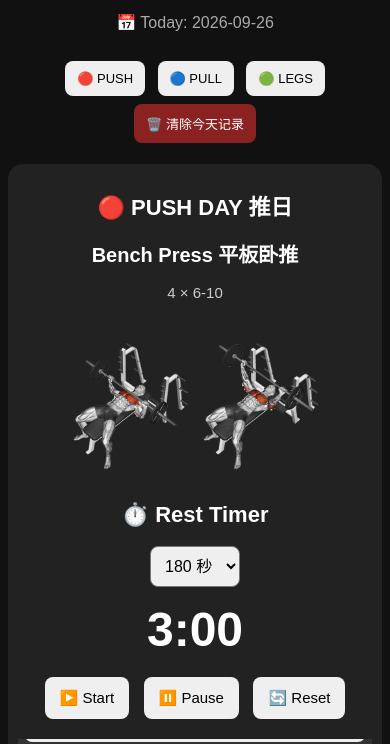
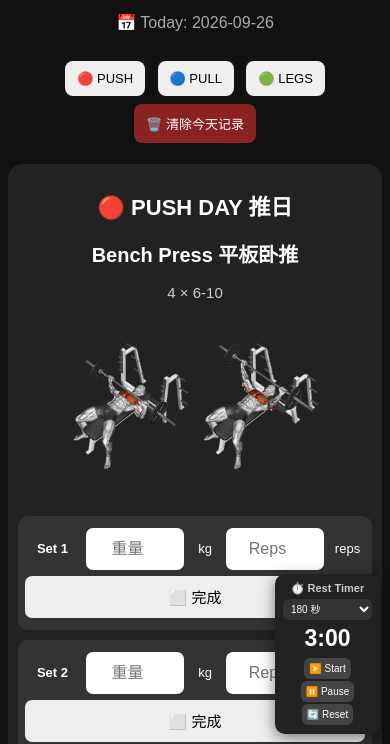
Before and after one commit to LCSywm123/My-Gym-Website, a plain HTML site: page index.html in a window 390 px wide. Shown: the part 100-844 px from the top of the page. Drawn offline with Linux system fonts and the light colour scheme.

Commit message:
Add files via upload

```diff
--- a/index.html
+++ b/index.html
@@ -176,51 +176,102 @@
             cursor: pointer;
         }
 
-        /* ================= TIMER ================= */
+        /* =================================================
+           FLOATING REST TIMER
+        ================================================= */
 
         .timer {
+            position: fixed;
+
+            right: 20px;
+            bottom: 20px;
+
+            z-index: 1000;
+
             background: #222;
-            margin: 30px auto;
-            padding: 25px;
-            border-radius: 15px;
-            width: 90%;
-            max-width: 500px;
 
-            position: sticky;
-            bottom: 10px;
-            z-index: 50;
+            padding: 10px 12px;
+
+            border-radius: 12px;
+
+            width: 130px;
+
+            box-shadow:
+                0 4px 15px rgba(0, 0, 0, 0.5);
+
+            text-align: center;
+        }
+
+        .timer h2 {
+            font-size: 13px;
+
+            margin: 0 0 6px 0;
+
+            color: #ccc;
         }
 
         .timer select {
-            padding: 10px;
-            border-radius: 8px;
-            font-size: 16px;
+            padding: 5px;
+
+            border-radius: 6px;
+
+            font-size: 12px;
+
+            background: #333;
+
+            color: white;
+
+            border: none;
+
+            width: 100%;
         }
 
         #timer {
-            font-size: 55px;
+            font-size: 28px;
+
             font-weight: bold;
-            margin: 20px;
+
+            margin: 7px 0;
         }
 
         .timer button {
-            padding: 11px 18px;
-            margin: 5px;
+            padding: 5px 6px;
+
+            margin: 2px;
+
             border: none;
-            border-radius: 8px;
+
+            border-radius: 6px;
+
             cursor: pointer;
-            font-size: 15px;
+
+            font-size: 11px;
+
+            background: #444;
+
+            color: white;
+        }
+
+        .timer button:hover {
+            background: #666;
         }
 
         #finishedMessage {
             display: none;
+
             background: #444;
-            padding: 15px;
-            margin: 15px auto;
-            border-radius: 10px;
-            font-size: 20px;
+
+            padding: 6px;
+
+            margin: 6px auto;
+
+            border-radius: 7px;
+
+            font-size: 11px;
+
             font-weight: bold;
-            max-width: 400px;
+
+            max-width: 120px;
         }
 
         /* ================= MOBILE ================= */
@@ -307,19 +358,47 @@
                 padding: 10px 12px;
             }
 
+            /* =================
+               MOBILE FLOATING TIMER
+            ================= */
+
             .timer {
-                width: 100%;
-                padding: 15px;
-                bottom: 5px;
+                right: 10px;
+                bottom: 10px;
+
+                width: 105px;
+
+                padding: 8px;
+
+                border-radius: 10px;
+            }
+
+            .timer h2 {
+                font-size: 11px;
+                margin-bottom: 4px;
+            }
+
+            .timer select {
+                font-size: 10px;
+                padding: 4px;
             }
 
             #timer {
-                font-size: 48px;
-                margin: 15px;
+                font-size: 23px;
+                margin: 5px 0;
             }
 
             .timer button {
-                padding: 12px 15px;
+                padding: 5px;
+
+                font-size: 10px;
+
+                margin: 1px;
+            }
+
+            #finishedMessage {
+                font-size: 9px;
+                padding: 5px;
             }
         }
 
@@ -369,7 +448,7 @@
 
 
 <!-- ================================================= -->
-<!-- ================= REST TIMER ==================== -->
+<!-- ================= FLOATING REST TIMER =========== -->
 <!-- ================================================= -->
 
 <div class="timer">
@@ -598,6 +677,7 @@ function getToday() {
         String(today.getMonth() + 1).padStart(2, "0") +
         "-" +
         String(today.getDate()).padStart(2, "0");
+
 }
 
 
```
